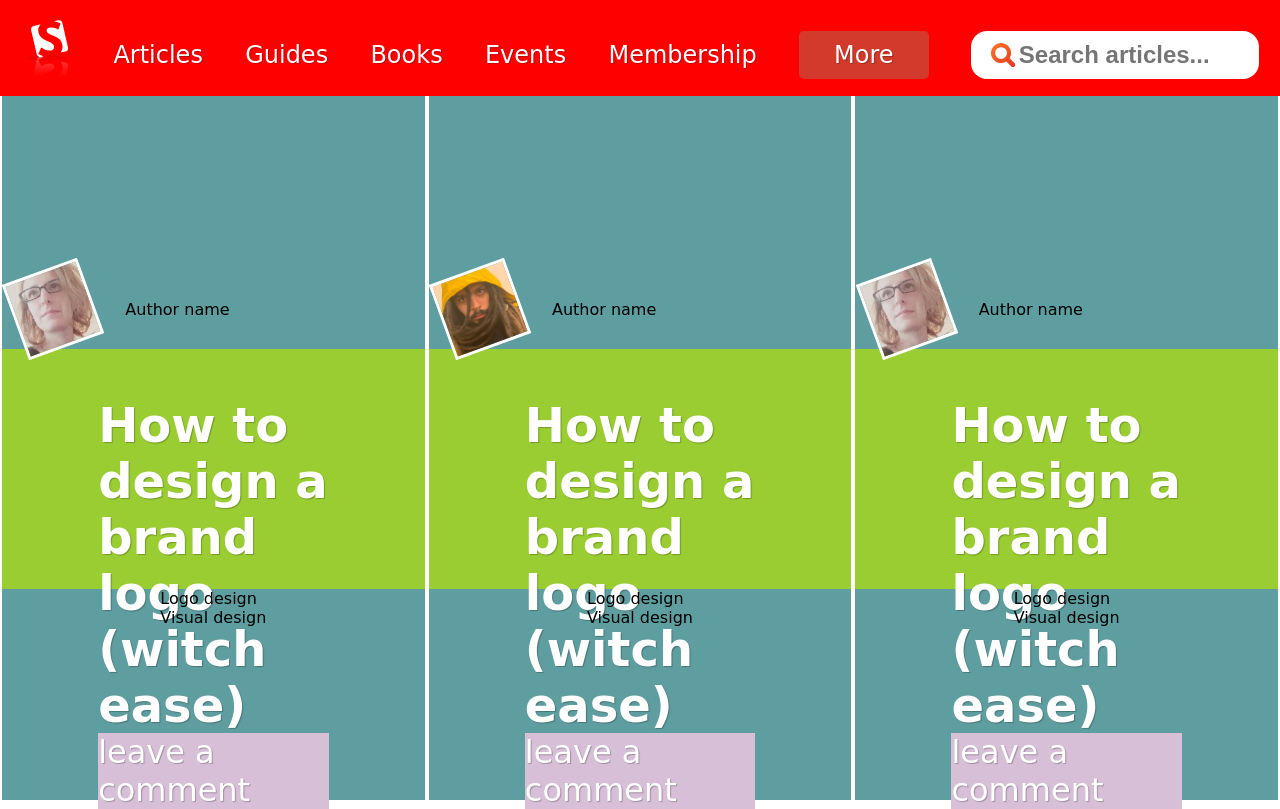
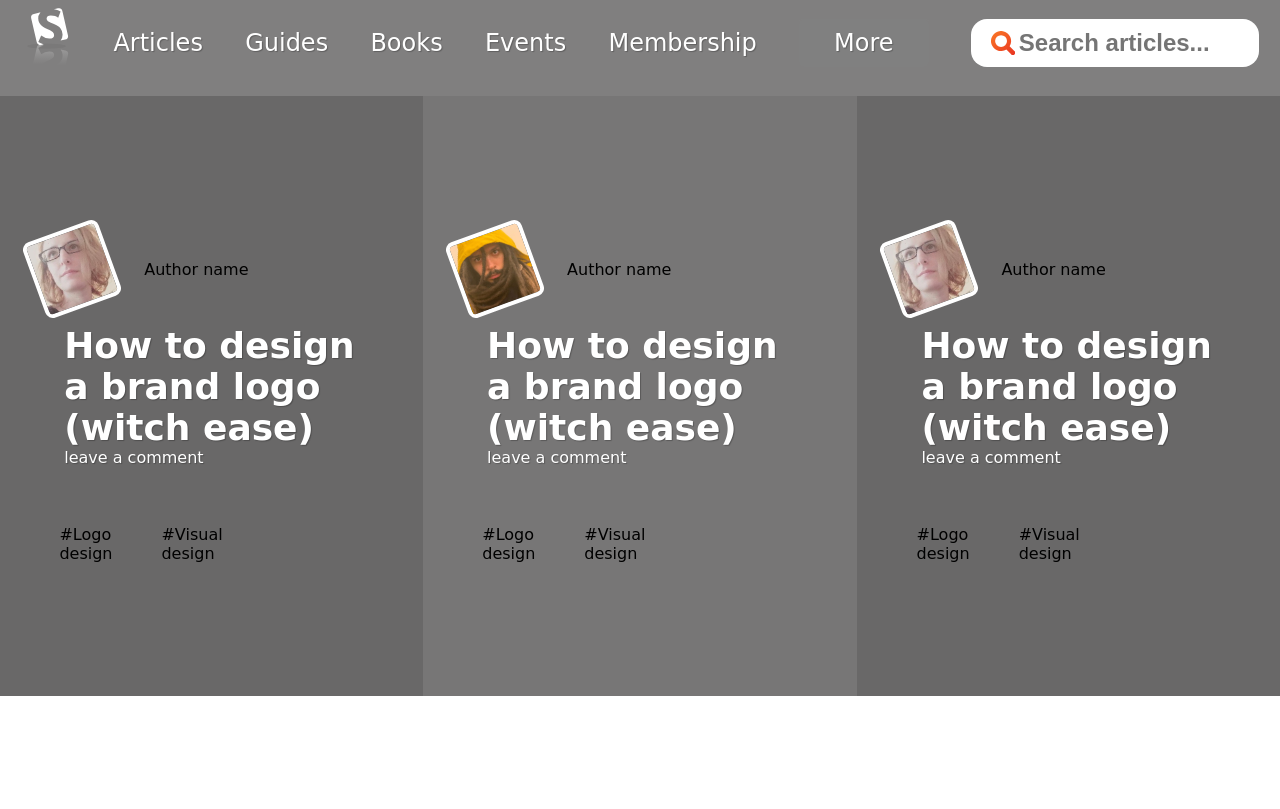
Before and after one commit to ahmadchata/design-teardown, a plain HTML site: page index.html in a window 1280 px wide. Drawn offline with Linux system fonts and the light colour scheme; a web font is replaced by a local one.

Commit message:
Added grayscale color to the navbar and top-content

```diff
--- a/index.html
+++ b/index.html
@@ -36,12 +36,12 @@
                 <p>leave a comment</p>
             </div>
             <div class="categories">
-                <p>Logo design</p>
-                <p>Visual design</p>
+                <p>#Logo design</p>
+                <p>#Visual design</p>
             </div>
         </div>
 
-        <div class="culumn1">
+        <div class="culumn2">
             <div class="authors">
                 <img src="./images/anton-nemtsev-200x200.jpg" alt="">
                 <p>Author name</p>
@@ -51,8 +51,8 @@
                 <p>leave a comment</p>
             </div>
             <div class="categories">
-                <p>Logo design</p>
-                <p>Visual design</p>
+                <p>#Logo design</p>
+                <p>#Visual design</p>
             </div>
         </div>
 
@@ -66,8 +66,8 @@
                 <p>leave a comment</p>
             </div>
             <div class="categories">
-                <p>Logo design</p>
-                <p>Visual design</p>
+                <p>#Logo design</p>
+                <p>#Visual design</p>
             </div>
         </div>
     </section>
--- a/styles.css
+++ b/styles.css
@@ -11,14 +11,14 @@ body {
 
 .navigation {
     max-width: 100%;
-    background: red;
+    background: rgb(128, 127, 127);
     height: 12vh;
 }
 
 nav ul {
     display: flex;
     align-items: center;
-    padding-top: 20px;
+    padding-top: 0.5em;
     justify-content: space-around;
     max-width: 100%;
     list-style-type: none;
@@ -44,29 +44,17 @@ nav ul {
     padding-left: 3rem;
 }
 
-.navigation form {
-    float: right;
-}
-
 .menu img {
     width: 50px;
     height: 63px;
 }
 
-.menu .cat {
-    position: absolute;
-    width: 50px;
-    top: 0px;
-}
-
 ul li:nth-child(7) {
-    display: flex;
-    border: green 1px solid;
     padding: 10px 35px;
     cursor: pointer;
     border: none;
     border-radius: 5px;
-    background-color: #d33a2c;
+    background-color: gray;
 }
 
 ul li:nth-child(7):hover {
@@ -82,11 +70,23 @@ ul li:nth-child(7):hover {
     display: flex;
     flex-direction: column;
     justify-content: center;
-    align-items: center;
-    height: 88vh;
+    align-items: left;
+    padding: 0 2rem;
+    height: 75vh;
     width: 33%;
-    background-color: cadetblue;
+    background-color: rgb(105, 104, 104);
 
+}
+
+.culumn2 {
+    display: flex;
+    flex-direction: column;
+    justify-content: center;
+    padding: 0rem 2rem;
+    align-items: left;
+    height: 75vh;
+    width: 33.9%;
+    background-color: rgb(119, 118, 118);
 }
 
 .authors {
@@ -98,7 +98,8 @@ ul li:nth-child(7):hover {
 
 .authors img {
     width: 5em;
-    border: white 3px solid;
+    border: white 4px solid;
+    border-radius: 0.5em;
     transform: rotate(-20deg);
 }
 
@@ -108,17 +109,23 @@ ul li:nth-child(7):hover {
 }
 
 .title {
-    background-color: yellowgreen;
     display: flex;
     flex-direction: column;
-    padding: 3rem 6rem;
-    height: 30vh;
+    padding: 1rem 2rem;
+    height: 25vh;
     color: white;
-    font-size: 2rem;
+    font-size: 1.5rem;
     text-shadow: 1px 1px 1px rgba(0,0,0,.25);
 }
 
 .title p {
-    background-color: thistle;
+    font-size: 1rem;
+}
 
+.categories {
+    display: flex;
+    justify-content: space-between;
+    width: 15em;
+    margin-top: 1rem;
+    padding-left: 1.7rem;
 }
```
